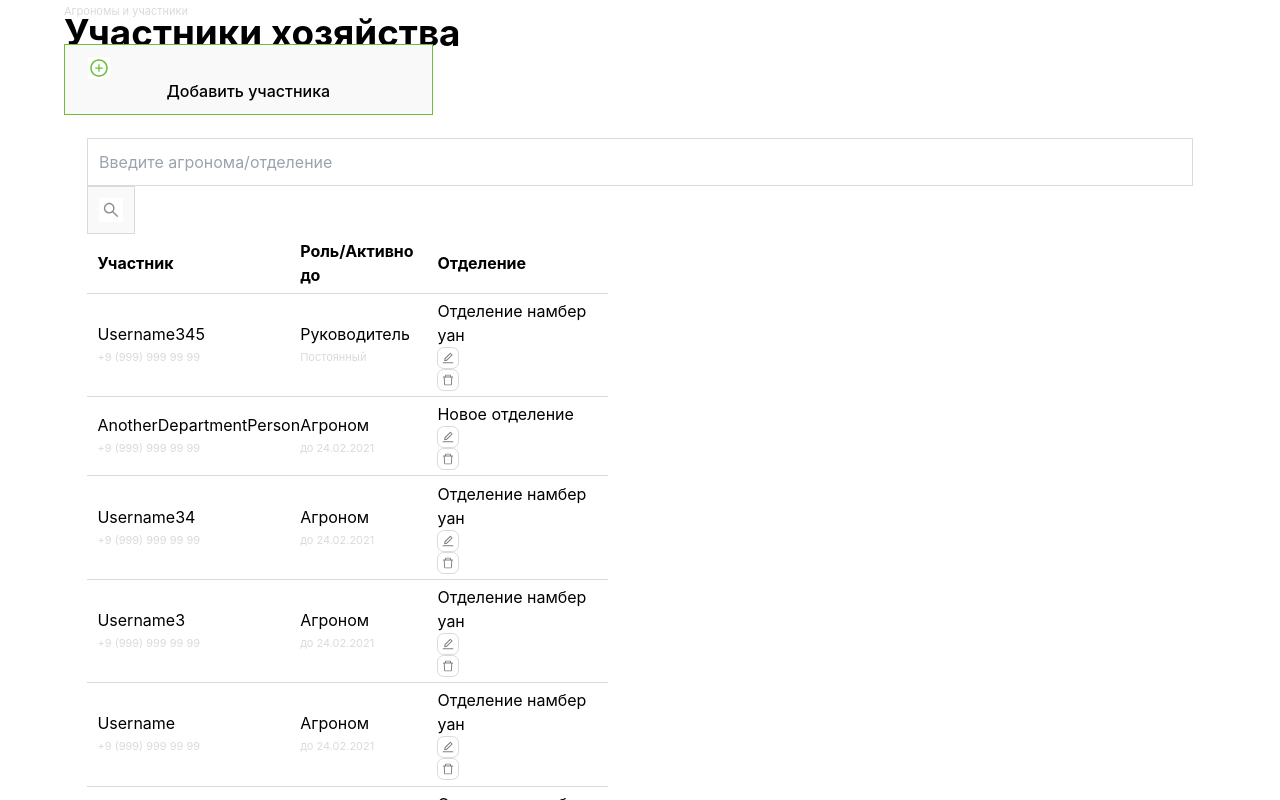
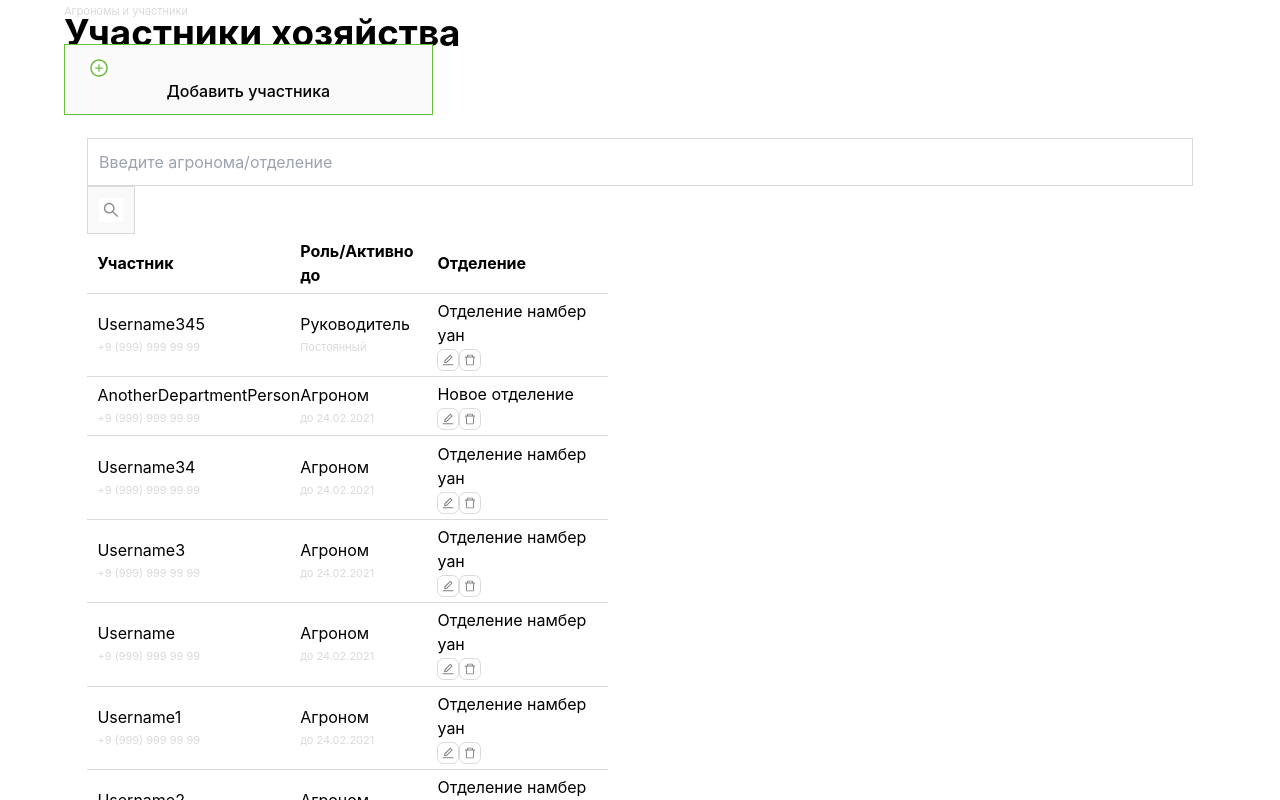
Before and after one commit to PetrAlexkulakov/List-Of-Agronomists, a React (Vite) app: page / in a window 1280 px wide. Shown: the top 800 px of the page. Built offline with nearby package versions, Linux system fonts and the light colour scheme.

Commit message:
feat: add ability to delete People

```diff
--- a/src/components/MyCombobox/index.tsx
+++ b/src/components/MyCombobox/index.tsx
@@ -1,21 +1,21 @@
 import { SetStateAction, useState } from 'react'
 import { Combobox } from '@headlessui/react'
-import { IParticipant, participants } from '../../share/participants'
+import { IParticipant } from '../../share/participants'
 import styles from './styles.module.scss'
 
-export function MyCombobox({ filteredPeople, setFilteredPeople }: {
+export function MyCombobox({ filteredPeople, setViewedPeople }: {
     filteredPeople: IParticipant[],
-    setFilteredPeople: React.Dispatch<SetStateAction<IParticipant[]>>
+    setViewedPeople: React.Dispatch<SetStateAction<IParticipant[]>>
   }) {
   const [selectedPerson, setSelectedPerson] = useState('')
   const [query, setQuery] = useState('')
 
   const handleSelectPerson = (value: string) => {
     setSelectedPerson(value);
-    setFilteredPeople(
+    setViewedPeople(
         query === ''
-          ? participants
-          : participants.filter((person, index, self) => {
+          ? filteredPeople
+          : filteredPeople.filter((person, index, self) => {
               const matchDepartment = person.department.toLowerCase().includes(query.toLowerCase());
               const matchName = person.name.toLowerCase().includes(query.toLowerCase());
 
--- a/src/pages/Table/index.tsx
+++ b/src/pages/Table/index.tsx
@@ -1,4 +1,4 @@
-import { useState } from "react";
+import { useEffect, useState } from "react";
 import { MyCombobox } from "../../components/MyCombobox"
 import { participants } from "../../share/participants"
 import NewUserButton from "./NewUserButton";
@@ -6,6 +6,18 @@ import styles from './styles.module.scss';
 
 const Table = () => {
   const [filteredPeople, setFilteredPeople] = useState(participants)
+  const [viewedPeople, setViewedPeople] = useState(filteredPeople);
+
+  const handleDelete = (indexToDelete: number) => {
+    const updatedPeople = [...filteredPeople];
+    updatedPeople.splice(indexToDelete, 1);
+
+    setFilteredPeople(updatedPeople);
+  };
+
+  useEffect(() => {
+    setViewedPeople(filteredPeople);
+  }, [filteredPeople]);
 
   return (
     <div className={styles.tablePage + " w-9/12 float-right bg-slate-50"}>
@@ -14,9 +26,9 @@ const Table = () => {
         <h2>Участники хозяйства</h2>
         <NewUserButton>Добавить участника</NewUserButton>
       </div>
-      {filteredPeople &&
+      {viewedPeople &&
         <div className={styles.mainTable + " bg-white"}>
-          <MyCombobox filteredPeople={filteredPeople} setFilteredPeople={setFilteredPeople} />
+          <MyCombobox filteredPeople={filteredPeople} setViewedPeople={setViewedPeople} />
           <table className="w-full">
             <thead>
               <tr>
@@ -26,7 +38,7 @@ const Table = () => {
               </tr>
             </thead>
             <tbody>
-              {filteredPeople.map((item, index) =>
+              {viewedPeople.map((item, index) =>
                 <tr key={index}>
                   <td>
                     <div className='font-bold'>{item.name}</div>
@@ -41,8 +53,11 @@ const Table = () => {
                   <td className="flex place-content-between content-center">
                     <div>{item.department}</div>
                     <div className="flex gap-1">
-                      <div className={styles.icon + ' ' + styles.imgEdit} />
-                      <div className={styles.icon + ' ' + styles.imgDelete} />
+                      <button className={styles.icon + ' ' + styles.imgEdit} />
+                      <button
+                        onClick={() => handleDelete(index)}
+                        className={styles.icon + ' ' + styles.imgDelete}
+                      />
                     </div>
                   </td>
                 </tr>
```
